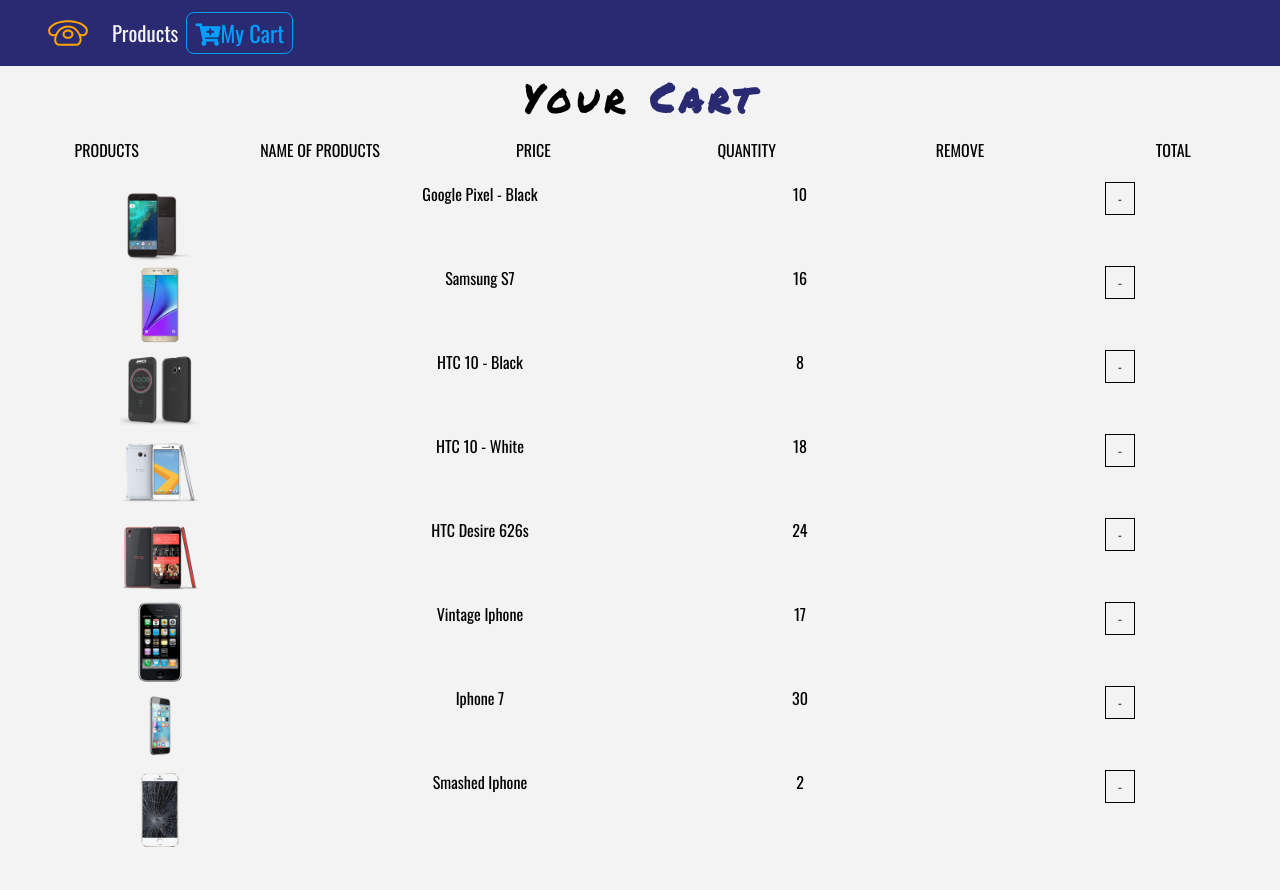
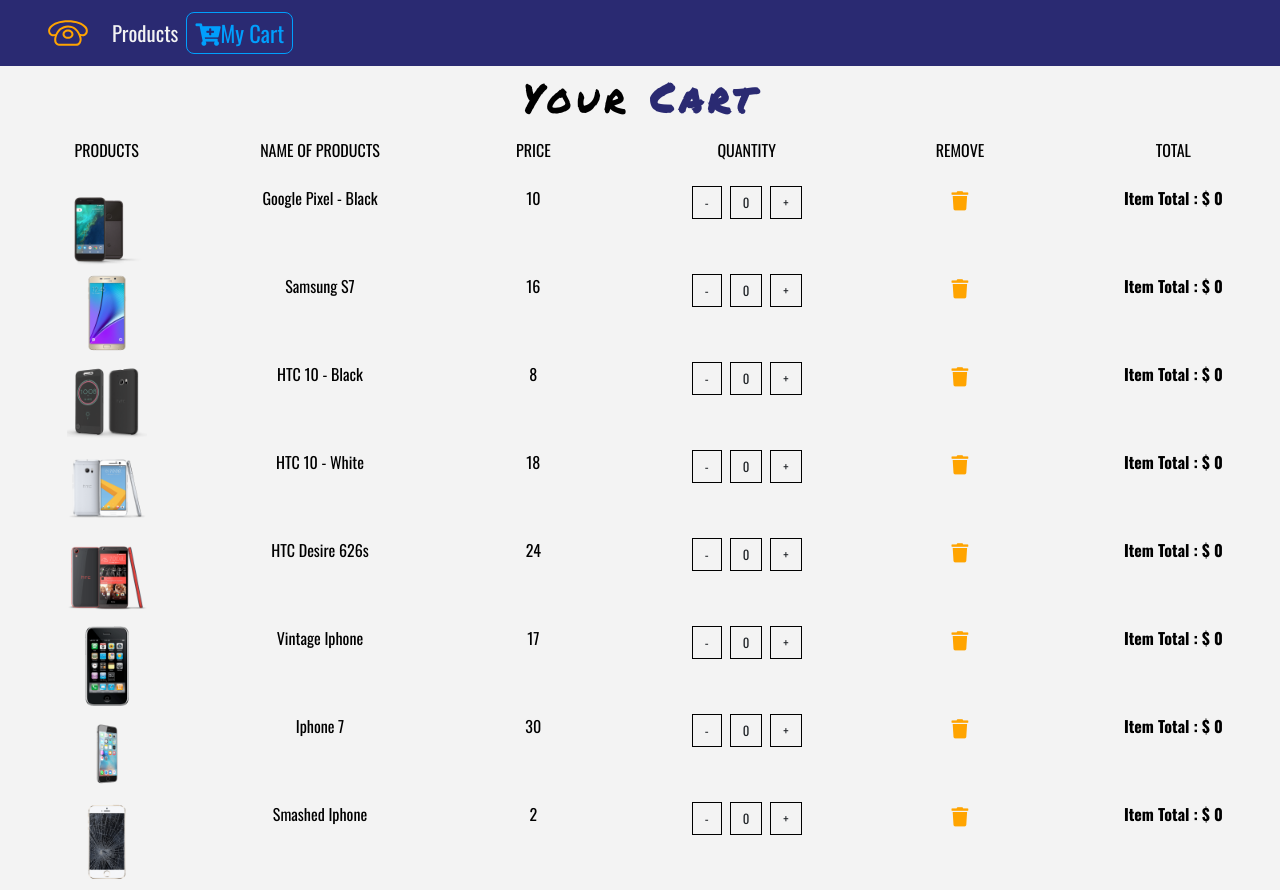
Before and after one commit to Riyana6/E-commerce-web-app, a React (Create React App) app in the folder store-recording/: page /cart in a window 1280 px wide. Before the commit the page ends 854 px from the top, so only its background shows below. Built offline with nearby package versions, Linux system fonts and the light colour scheme.

Commit message:
display cart items

```diff
--- a/store-recording/src/components/Cart/Cart.js
+++ b/store-recording/src/components/Cart/Cart.js
@@ -4,6 +4,7 @@
 import EmptyCart from './EmptyCart'
 import { ProductConsumer } from '../../context'
 import CartList from './CartList'
+import CartTotals from './CartTotals'
 
 export default class Cart extends Component {
     render() {
@@ -18,6 +19,7 @@
                                     <Title name="your" title="cart"/>
                                     <CartColumns/>
                                     <CartList value={value}/>
+                                    <CartTotals value={value}/>
                                 </React.Fragment>
                             )
                         }else{
--- a/store-recording/src/components/Cart/CartItem.js
+++ b/store-recording/src/components/Cart/CartItem.js
@@ -4,7 +4,7 @@
     const {id,title,img,price,total,count} = item;
     const {increment,decrement,removeItem} = value;
     return (
-        <div className="row my-1 text-capitalize text-center">
+        <div className="row my-2 text-capitalize text-center">
             <div className="col-10 mx-auto col-lg-2">
                 <img src={img} style={{width:'5rem',height:'5rem'}} className="img-fluid" alt="product"/>
             </div>
@@ -13,13 +13,33 @@
                 {title}
             </div>
             <div className="col-10 mx-auto col-lg-2">
-                <span className="d-lg-none">price : $ </span>
+                <span className="d-lg-none">price :  </span>
                 {price}
             </div>
             <div className="col-10 mx-auto col-lg-2 my-2 my-lg-0">
                 <div className="d-flex justify-content-center">
+                    <div>
+                        <span className="btn btn-black mx-1"
+                            onClick={()=> decrement(id)}>
+                            -
+                        </span>
+                        <span className="btn btn-black mx-1">
+                            {count}
+                        </span>
+                        <span className="btn btn-black mx-1"
+                            onClick={()=> increment(id)}>
+                            +
+                        </span>
+                    </div>
                 </div>
-                <span className="btn btn-black mx-1" onClick={()=>decrement(id)}> - </span>
+            </div>
+            <div className="col-10 mx-auto col-lg-2">
+                <div className="cart-icon" onClick={()=>removeItem(id)}>
+                    <i className="fas fa-trash"></i>
+                </div>
+            </div>
+            <div className="col-10 mx-auto col-lg-2">
+                <strong> item total : $ {total}</strong>
             </div>
         </div>
     )
--- /dev/null
+++ b/store-recording/src/components/Cart/CartTotals.js
@@ -0,0 +1,8 @@
+import React from 'react'
+
+export default function CartTotals({value}) {
+    const {cartSubtotal, cartTax, CartTotals, clearCar} = value;
+    return (
+        <div/>
+    )
+}
```
